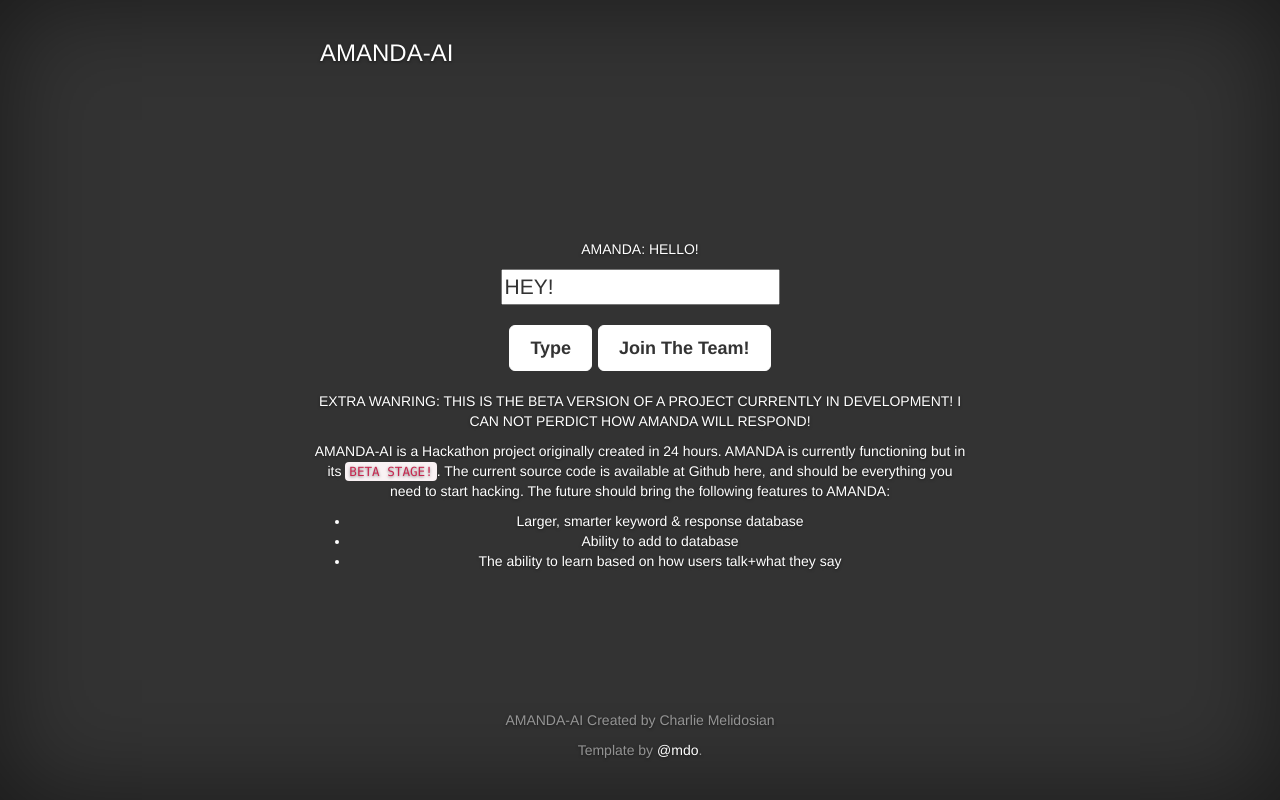
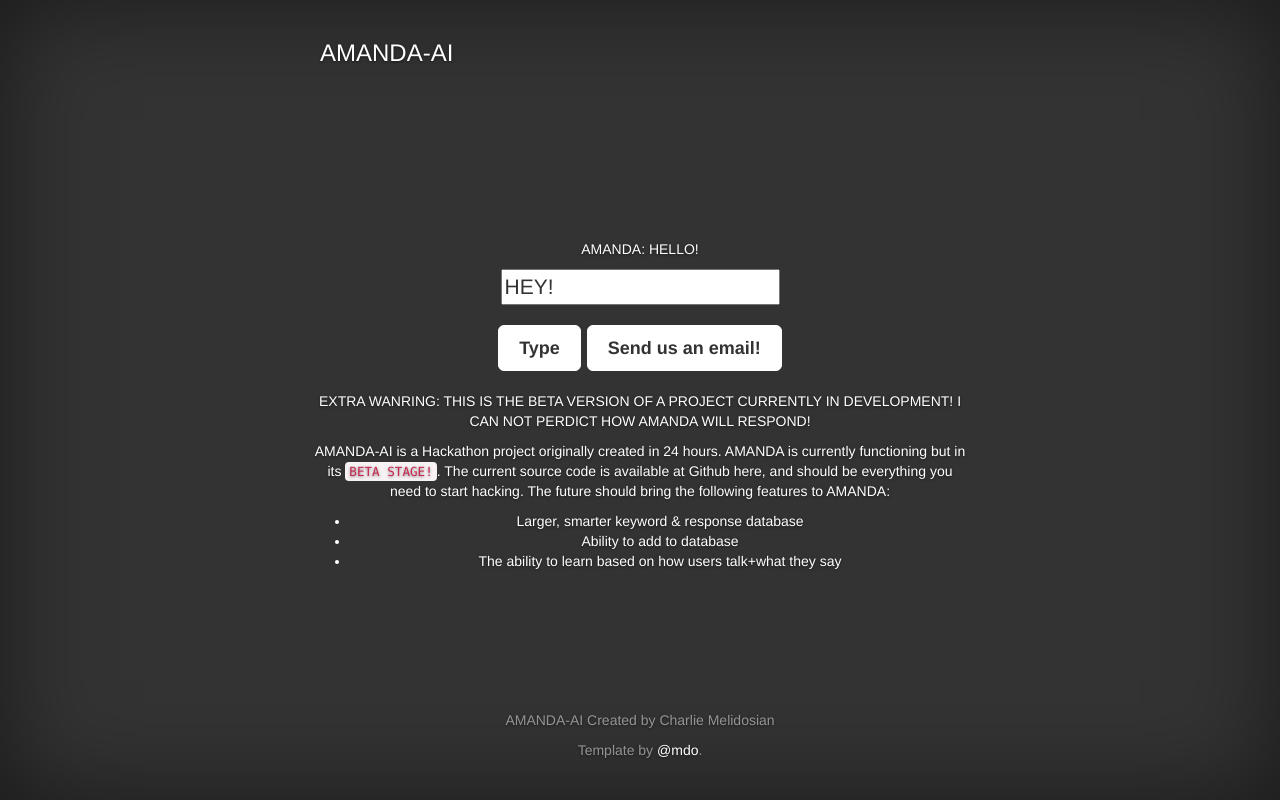
Before and after one commit to shootingcharlie8/AMANDA-AI, a PHP site: page / in a window 1280 px wide. Run offline with PHP 8.4, Linux system fonts and the light colour scheme; some libraries are stand-ins or nearby versions.

Commit message:
changed join the team to a mailto link

```diff
--- a/index.php
+++ b/index.php
@@ -88,7 +88,7 @@
 			  	}
 			})
 			</script>
-              <a href="#" class="btn btn-lg btn-default">Join The Team!</a>
+              <a href="mailto:amanda@melidosianjr.com" class="btn btn-lg btn-default">Send us an email!</a>
             </p>
             <p>EXTRA WANRING: THIS IS THE BETA VERSION OF A PROJECT CURRENTLY IN DEVELOPMENT! I CAN NOT PERDICT HOW AMANDA WILL RESPOND!</p>
             <p>AMANDA-AI is a Hackathon project originally created in 24 hours. AMANDA is currently functioning but in its <code>BETA STAGE!</code>. The current source code is available at <a href="https://github.com/shootingcharlie8/AMANDA-AI/">Github here</a>, and should be everything you need to start hacking. The future should bring the following features to AMANDA:</p>
```
